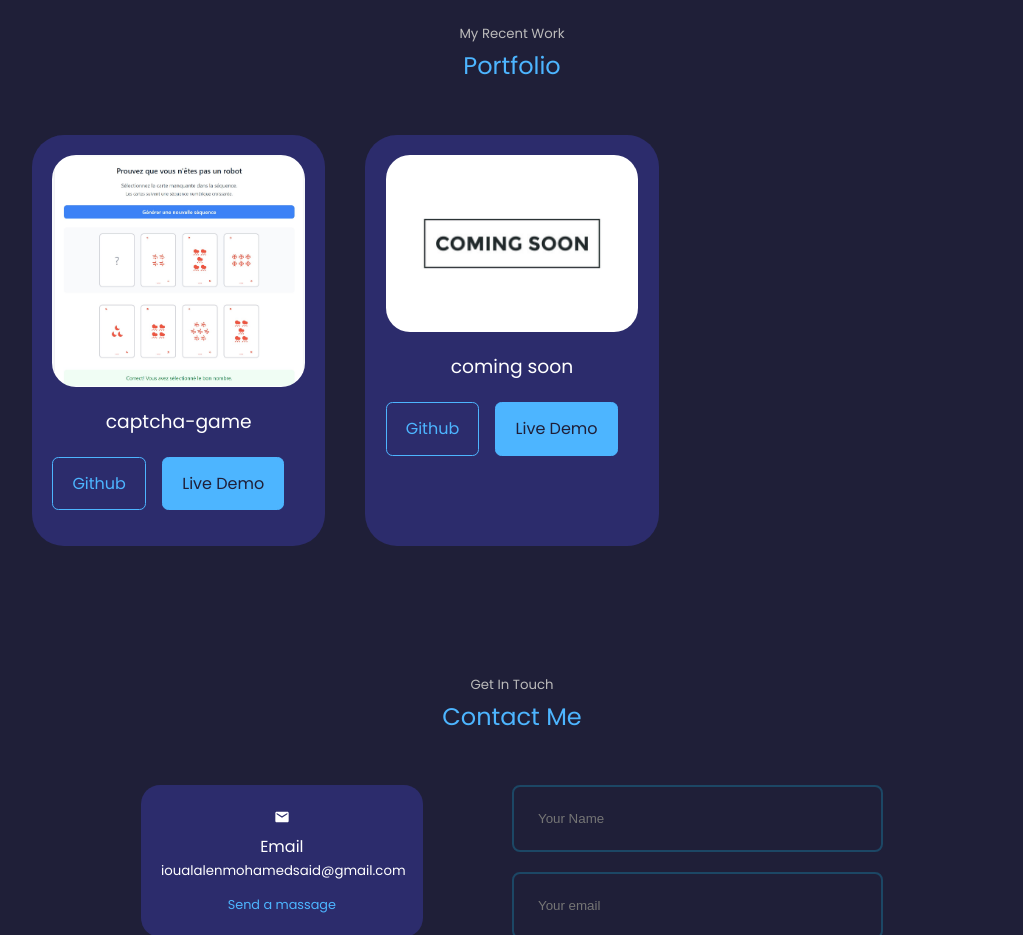
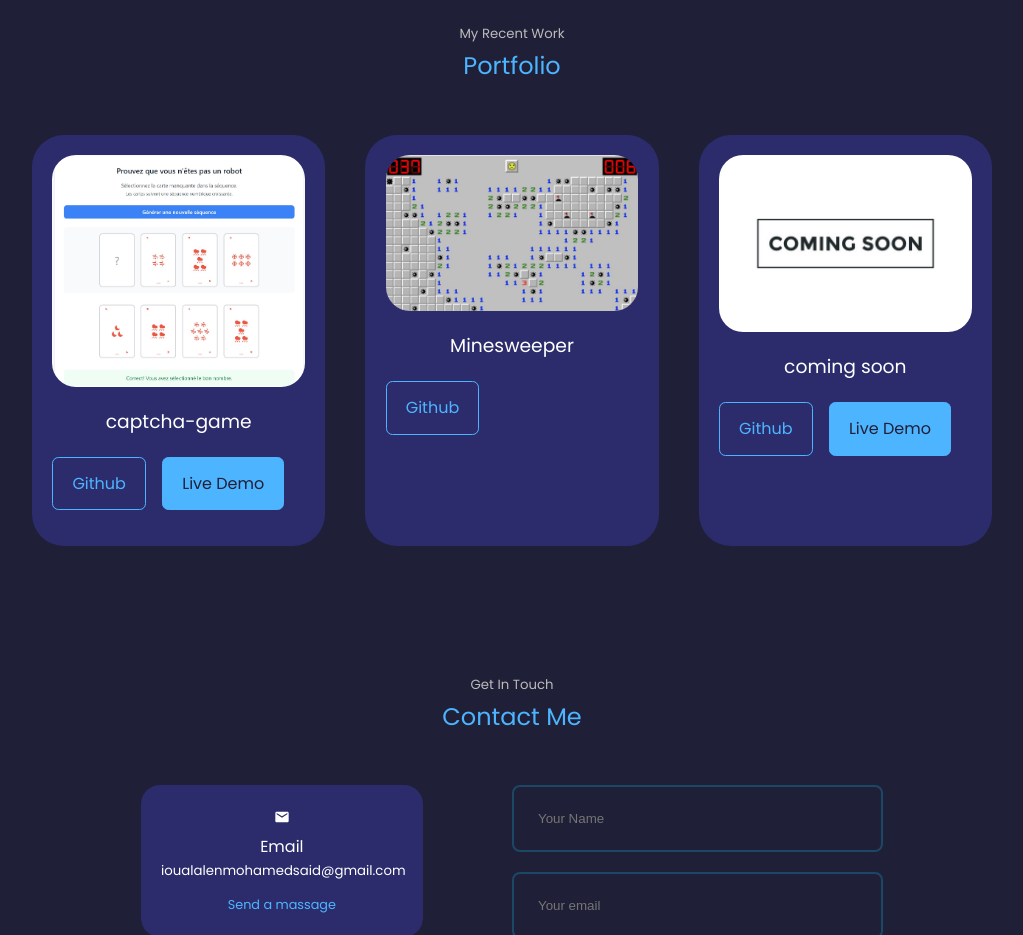
Before and after one commit to ssaid-Ln/Portfolio, a React (Create React App) app: page / in a window 1280 px wide. Shown: the part 2180-3115 px from the top of the page, without its empty margins (128-1151 px from the left). Built offline with nearby package versions, Linux system fonts and the light colour scheme.

Commit message:
adding a project

```diff
--- a/src/components/portfolio/Portfolio.jsx
+++ b/src/components/portfolio/Portfolio.jsx
@@ -1,6 +1,7 @@
 import React from 'react'
 import coming from  "../../assets/coming.jpg"
 import captcha from "../../assets/captcha-game.jpg"
+import demineur from"../../assets/demineur.jpg"
 import "./portfolio.css"
 const Portfolio = () => {
   let list=[{
@@ -9,8 +10,14 @@ const Portfolio = () => {
     title:"captcha-game",
     giturl:"https://github.com/ssaid-Ln/Captcha-game",
     demourl:"https://ssaid-ln.github.io/Captcha-game/"
+  },
+  {
+    id:2,
+    urlimage :demineur,
+    title:"Minesweeper",
+    giturl:"https://github.com/ssaid-Ln/Minesweeper",
   },{
-    id:2,
+    id:3,
     urlimage :coming,
     title:"coming soon",
     giturl:"https://github.com/ssaid-Ln",
@@ -30,7 +37,7 @@ const Portfolio = () => {
           <h3>{title}</h3>
           <div className="portcta">
           <a href={giturl} className='btn'>Github</a>
-          <a href={demourl} className='btn btnpr'>Live Demo</a>
+          {demourl &&  <a href={demourl} className='btn btnpr'>Live Demo</a>}
           </div>
         </article>)
 })}
```
Also changed, not shown: src/assets/2048.jpg (added), src/assets/demineur.jpg (added).
